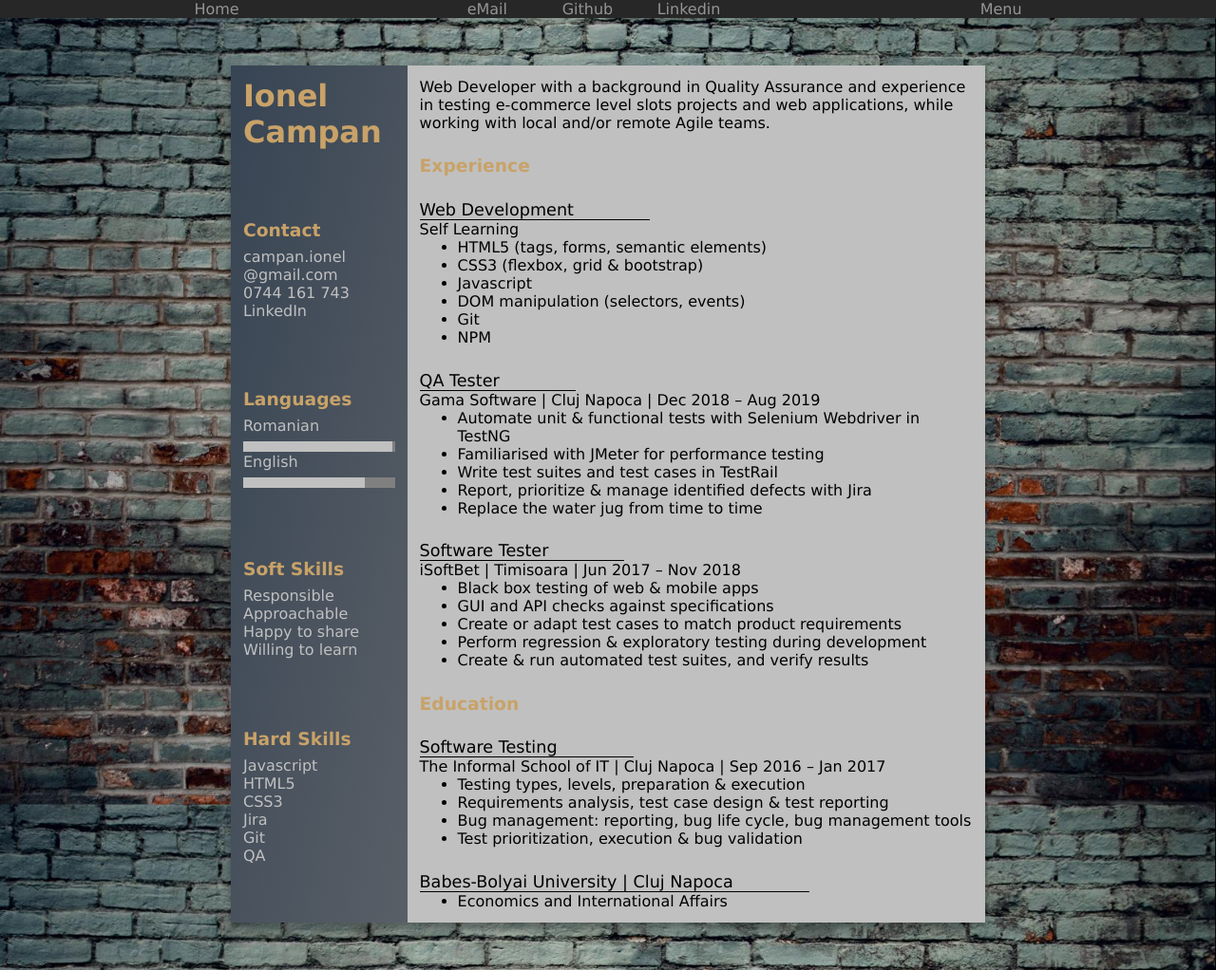
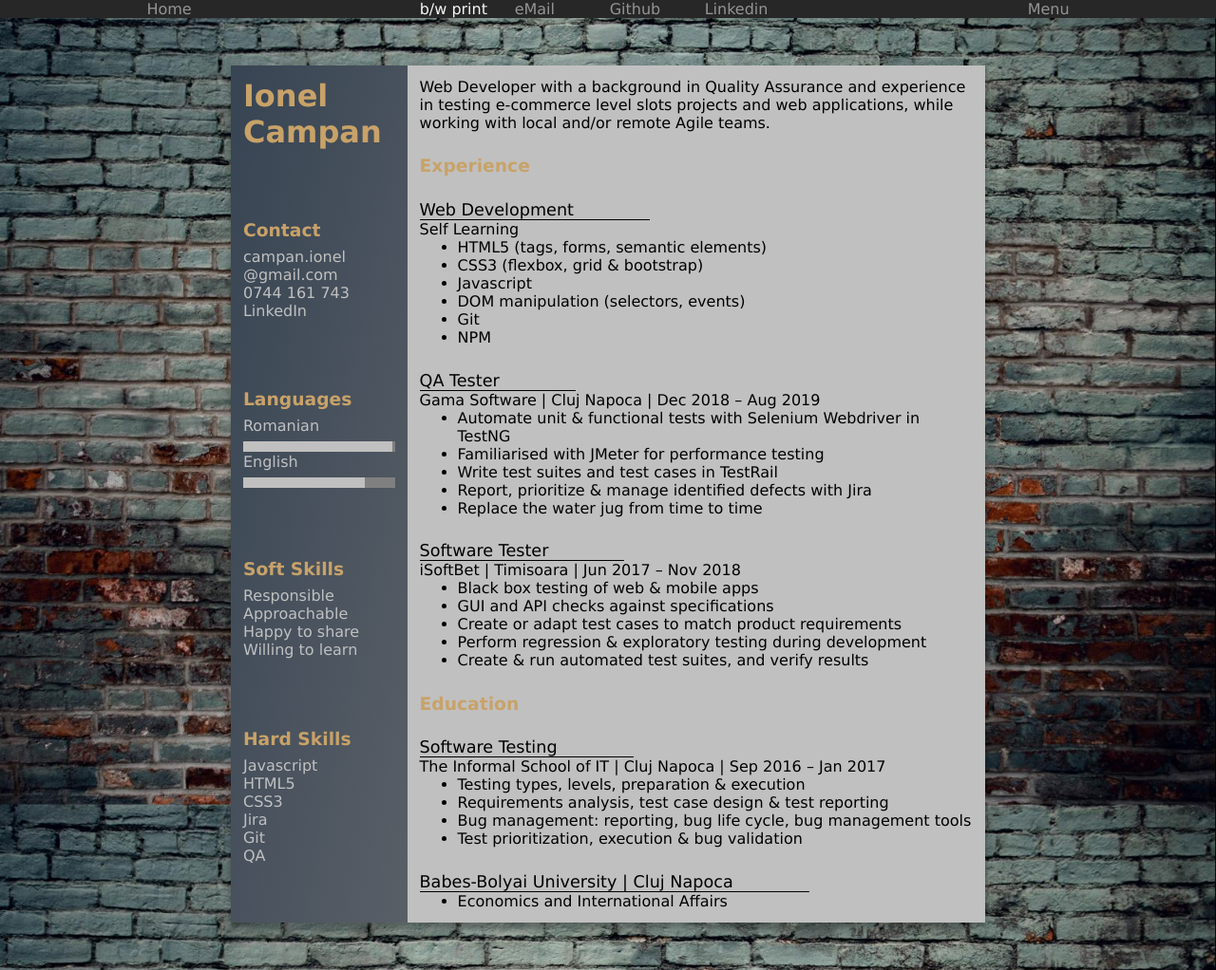
Before and after one commit to icamp/snafu, a plain HTML site: page resume/index.html in a window 1280 px wide. Shown: the whole page at 95% size. Drawn offline with Linux system fonts and the light colour scheme; a web font is replaced by a local one.

Commit message:
Added black&white CV option to save the world

```diff
--- a/assets/globalStyle.css
+++ b/assets/globalStyle.css
@@ -121,6 +121,10 @@ body {
     margin-right: 15rem;
   }
 
+  .download {
+    color: whitesmoke;
+  }
+
   .active {
     border: 2px solid var(--yellow);
   }
--- a/resume/index.html
+++ b/resume/index.html
@@ -14,6 +14,7 @@
 
     <section class="navBar">
         <a class="navLinx home" href="../index.html">Home</a>
+        <a class="navLinx download" href="CV_IonelCampan_grayscale.pdf" download>b/w print</a>
 
         <a class="navLinx" href="mailto:campan.ionel@gmail.com">eMail</a>
         <a class="navLinx" href="https://github.com/icamp" target="_blank">Github</a>
```
Also changed, not shown: 1 other file.
